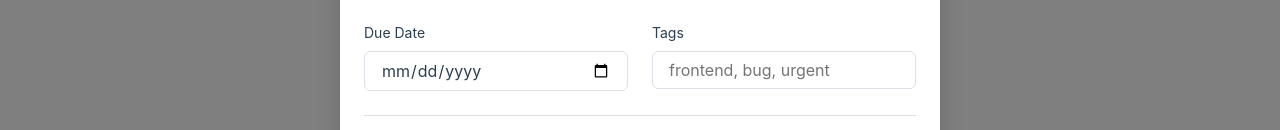
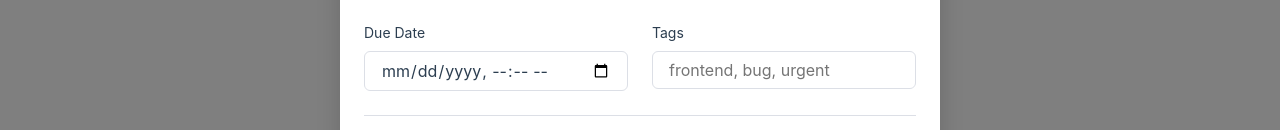
Before and after one commit to Arumyancev/task-flow, a Vue app: page /tasks in a window 1280 px wide. Both pictures are taken after typing "Sample" into the empty fields and a click on the button "Add Task". Shown: the part 512-642 px from the top of the page. Built offline with nearby package versions, Linux system fonts and the light colour scheme; the HTML template or start-up script is replaced by a standard one.

Commit message:
add calendar view

```diff
--- a/package.json
+++ b/package.json
@@ -19,6 +19,7 @@
     "@fullcalendar/core": "^6.1.15",
     "@fullcalendar/daygrid": "^6.1.15",
     "@fullcalendar/interaction": "^6.1.15",
+    "@fullcalendar/timegrid": "^6.1.15",
     "@fullcalendar/vue3": "^6.1.15",
     "lucide-vue-next": "^0.460.0",
     "pinia": "^3.0.4",
--- a/src/components/common/TaskCard.vue
+++ b/src/components/common/TaskCard.vue
@@ -27,7 +27,10 @@ const priorityColors = {
 
 function formatDate(date?: Date) {
   if (!date) return ''
-  return new Date(date).toLocaleDateString()
+  const d = new Date(date)
+  const dateStr = d.toLocaleDateString()
+  const timeStr = d.toLocaleTimeString([], { hour: '2-digit', minute: '2-digit' })
+  return `${dateStr} ${timeStr}`
 }
 </script>
 
@@ -79,7 +82,6 @@ function formatDate(date?: Date) {
 .task-card:hover {
   border-color: var(--color-primary);
   box-shadow: var(--shadow-md);
-  transform: translateY(-2px);
 }
 
 .task-header {
--- a/src/components/tasks/TaskFormModal.vue
+++ b/src/components/tasks/TaskFormModal.vue
@@ -37,7 +37,14 @@ const form = ref({
 })
 
 function formatDateForInput(date: Date): string {
-  return new Date(date).toISOString().split('T')[0]
+  // Формат datetime-local: YYYY-MM-DDTHH:mm
+  const d = new Date(date)
+  const year = d.getFullYear()
+  const month = String(d.getMonth() + 1).padStart(2, '0')
+  const day = String(d.getDate()).padStart(2, '0')
+  const hours = String(d.getHours()).padStart(2, '0')
+  const minutes = String(d.getMinutes()).padStart(2, '0')
+  return `${year}-${month}-${day}T${hours}:${minutes}`
 }
 
 function handleSubmit() {
@@ -122,7 +129,7 @@ function handleCancel() {
     <div class="form-row">
       <div class="form-group">
         <label for="dueDate" class="form-label">{{ t('task.dueDate') }}</label>
-        <input id="dueDate" v-model="form.dueDate" type="date" class="form-input" />
+        <input id="dueDate" v-model="form.dueDate" type="datetime-local" class="form-input" />
       </div>
 
       <div class="form-group">
--- a/src/i18n/locales/en.ts
+++ b/src/i18n/locales/en.ts
@@ -13,6 +13,7 @@ export default {
     today: 'Today',
     month: 'Month',
     week: 'Week',
+    day: 'Day',
     taskCalendar: 'Task Timeline',
   },
   nav: {
--- a/src/i18n/locales/ru.ts
+++ b/src/i18n/locales/ru.ts
@@ -13,6 +13,7 @@ export default {
     today: 'Сегодня',
     month: 'Месяц',
     week: 'Неделя',
+    day: 'День',
     taskCalendar: 'Календарь задач',
   },
   nav: {
--- a/src/i18n/locales/zh.ts
+++ b/src/i18n/locales/zh.ts
@@ -13,6 +13,7 @@ export default {
     today: 'Today',
     month: 'Month',
     week: 'Week',
+    day: 'Day',
     taskCalendar: 'Task Timeline',
   },
   nav: {
--- a/src/views/CalendarView.vue
+++ b/src/views/CalendarView.vue
@@ -6,6 +6,7 @@ import { useModal } from '@/composables/useModal'
 import { storeToRefs } from 'pinia'
 import FullCalendar from '@fullcalendar/vue3'
 import dayGridPlugin from '@fullcalendar/daygrid'
+import timeGridPlugin from '@fullcalendar/timegrid'
 import interactionPlugin from '@fullcalendar/interaction'
 import type { CalendarOptions, EventClickArg, DateClickArg } from '@fullcalendar/core'
 import type { Task } from '@/types'
@@ -27,7 +28,7 @@ const calendarEvents = computed(() => {
       id: task.id,
       title: `#${task.id} ${task.title}`,
       start: task.dueDate,
-      allDay: true,
+      allDay: false, // Показываем время
       backgroundColor: getPriorityColor(task.priority),
       borderColor: getPriorityColor(task.priority),
       extendedProps: {
@@ -49,12 +50,12 @@ function getPriorityColor(priority: TaskPriority): string {
 
 // Конфигурация календаря
 const calendarOptions = computed<CalendarOptions>(() => ({
-  plugins: [dayGridPlugin, interactionPlugin],
-  initialView: 'dayGridMonth',
+  plugins: [dayGridPlugin, timeGridPlugin, interactionPlugin],
+  initialView: 'timeGridWeek',
   headerToolbar: {
     left: 'prev,next today',
     center: 'title',
-    right: 'dayGridMonth,dayGridWeek',
+    right: 'dayGridMonth,timeGridWeek,timeGridDay',
   },
   events: calendarEvents.value,
   editable: false,
@@ -70,7 +71,12 @@ const calendarOptions = computed<CalendarOptions>(() => ({
     today: t('common.today') || 'Today',
     month: t('common.month') || 'Month',
     week: t('common.week') || 'Week',
+    day: t('common.day') || 'Day',
   },
+  slotMinTime: '06:00:00',
+  slotMaxTime: '22:00:00',
+  scrollTime: '09:00:00',
+  nowIndicator: true,
 }))
 
 // Клик по событию (задаче)
```
Also changed, not shown: 1 other file (tests, documents, lock files or other folders).
